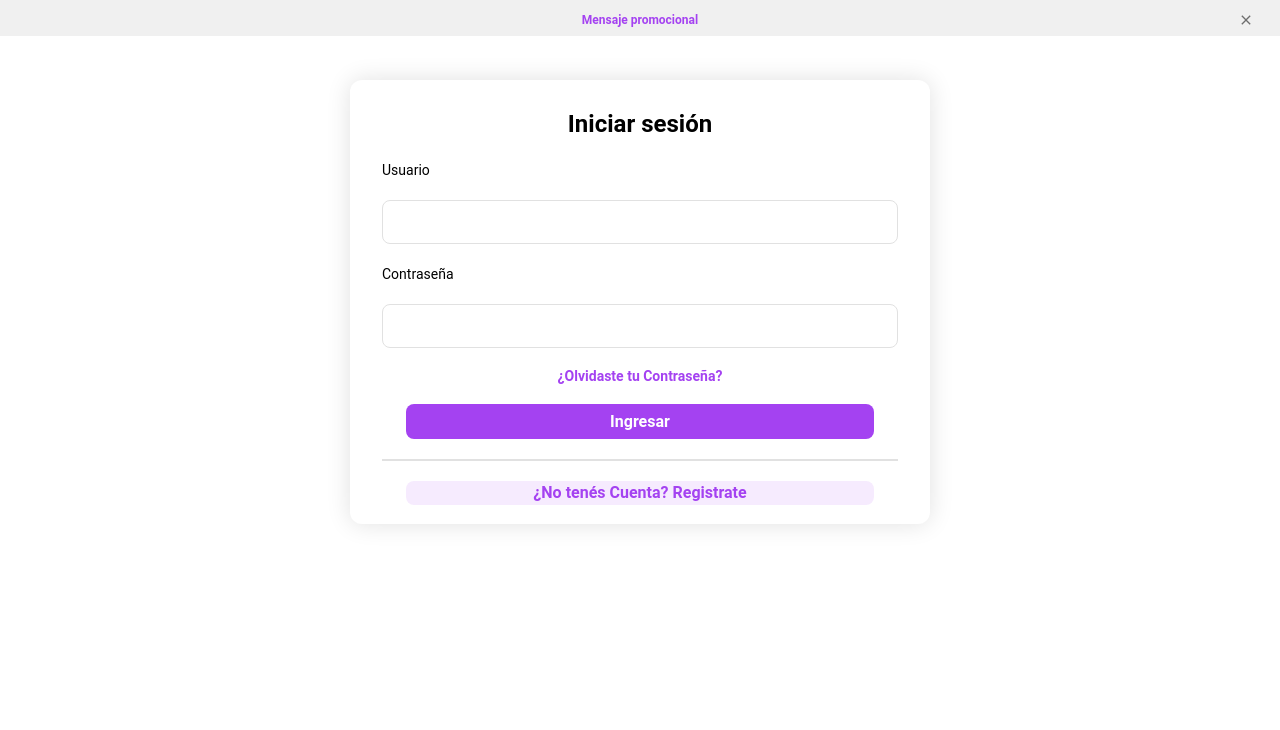
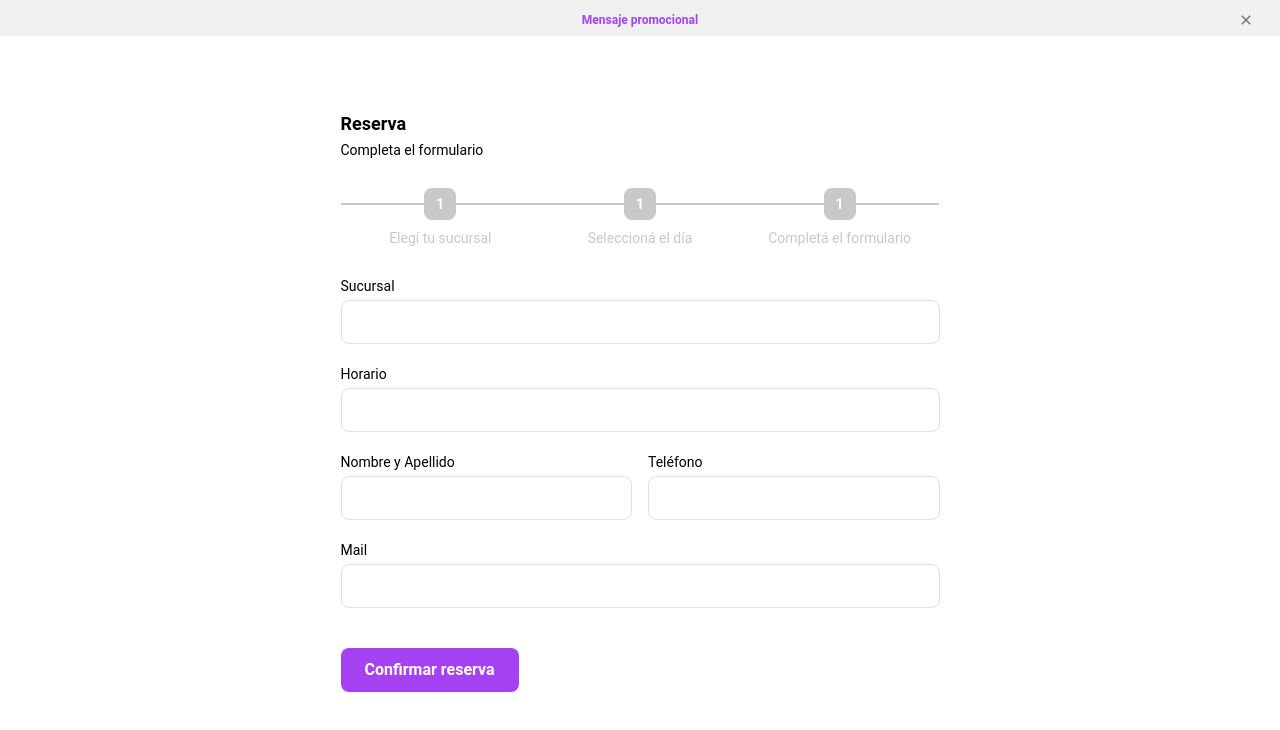
Before and after one commit to carmelis/Mi-Turno-Web, a Next.js app in the folder client/: page / in a window 1280 px wide. Shown: the top 730 px of the page. Built offline with nearby package versions, Linux system fonts and the light colour scheme.

Commit message:
booking panel

```diff
--- /dev/null
+++ b/client/app/commons/Step.jsx
@@ -0,0 +1,13 @@
+import styles from "../../styles/commons/Step.module.css";
+
+const Step = () => {
+  return (
+    <div className={styles.container}>
+        <div className={styles.arm}></div>
+        <div className={styles.main}>1</div>
+        <div className={styles.arm}></div>
+    </div>
+  );
+};
+
+export default Step;
--- /dev/null
+++ b/client/app/components/BookingPanel.jsx
@@ -0,0 +1,43 @@
+import ProgressBar from "./ProgressBar";
+import styles from "../../styles/components/BookingPanel.module.css";
+
+const BookingPanel = () => {
+  return (
+    <div className={styles.container}>
+      <div className={styles.header}>
+        <h3 className={styles.title}>Reserva</h3>
+        <p className={styles.text}>Completa el formulario</p>
+      </div>
+      <ProgressBar />
+      <form className={styles.form}>
+        <div>
+          <label className={styles.text}>Sucursal</label>
+          <input className="input"></input>
+        </div>
+        <div>
+          <label className={styles.text}>Horario</label>
+          <input className="input"></input>
+        </div>
+        <div style={{ flexDirection: "row", gap: "1rem" }}>
+          <div>
+            <label className={styles.text}>Nombre y Apellido</label>
+            <input className="input"></input>
+          </div>
+          <div>
+            <label className={styles.text}>Teléfono</label>
+            <input className="input"></input>
+          </div>
+        </div>
+        <div>
+          <label className={styles.text}>Mail</label>
+          <input className="input"></input>
+        </div>
+        <button className="btn-primary" style={{ width: "fit-content", marginTop:"1.25rem" }}>
+          Confirmar reserva
+        </button>
+      </form>
+    </div>
+  );
+};
+
+export default BookingPanel;
--- /dev/null
+++ b/client/app/components/ProgressBar.jsx
@@ -0,0 +1,23 @@
+import styles from "../../styles/components/ProgressBar.module.css";
+import Step from "../commons/Step";
+
+const ProgressBar = () => {
+  return (
+    <div className={styles.container}>
+      <div className={styles.step}>
+        <Step />
+        <p className={styles.text}>Elegí tu sucursal</p>
+      </div>
+      <div className={styles.step}>
+        <Step />
+        <p className={styles.text}>Seleccioná el día</p>
+      </div>
+      <div className={styles.step}>
+        <Step />
+        <p className={styles.text}>Completá el formulario</p>
+      </div>
+    </div>
+  );
+};
+
+export default ProgressBar;
--- a/client/app/page.jsx
+++ b/client/app/page.jsx
@@ -1,9 +1,10 @@
+import BookingPanel from "./components/BookingPanel";
 import LoginForm from "./components/LoginForm";
 
 function Home() {
   return (
     <section className="section-a">
-      <LoginForm />
+      <BookingPanel/>
     </section>
   );
 }
--- /dev/null
+++ b/client/styles/commons/Step.module.css
@@ -0,0 +1,28 @@
+.container {
+  display: flex;
+  flex-direction: row;
+  align-items: center;
+  justify-content: center;
+}
+
+.container div {
+  background-color: var(--color-grey4);
+}
+
+.arm {
+  width: 5.239375rem;
+  height: 0.125rem;
+}
+
+.main {
+  width: 2rem;
+  height: 2rem;
+  border-radius: 8px;
+  font-weight: 600;
+  font-size: 14px;
+  line-height: 20px;
+  color: var(--color-white);
+  display: flex;
+  justify-content: center;
+  align-items: center;
+}
--- /dev/null
+++ b/client/styles/components/BookingPanel.module.css
@@ -0,0 +1,41 @@
+.container {
+  display: flex;
+  flex-direction: column;
+  align-items: flex-start;
+  padding: 2rem 2.5rem;
+  gap: 1.75rem;
+  width: 679px;
+  border-radius: 8px;
+}
+
+.header {
+  display: flex;
+  flex-direction: column;
+  gap: 0.25rem;
+}
+
+.title {
+  font-weight: 600;
+  font-size: 18px;
+  line-height: 24px;
+}
+
+.text {
+  font-weight: 400;
+  font-size: 14px;
+  line-height: 20px;
+}
+
+.form {
+    display: flex;
+  flex-direction: column;
+  gap: 1.25rem;
+  width: 100%;
+}
+
+.form div {
+  display: flex;
+  flex-direction: column;
+  gap: 0.25rem;
+  width: 100%;
+}
--- /dev/null
+++ b/client/styles/components/ProgressBar.module.css
@@ -0,0 +1,20 @@
+.container {
+  display: flex;
+  align-items: center;
+  justify-content: center;
+}
+
+.step {
+  display: flex;
+  flex-direction: column;
+  justify-content: center;
+  align-items: center;
+  gap: 0.5rem;
+}
+
+.text {
+  font-weight: 400;
+  font-size: 14px;
+  line-height: 20px;
+  color: var(--color-grey4);
+}
```
